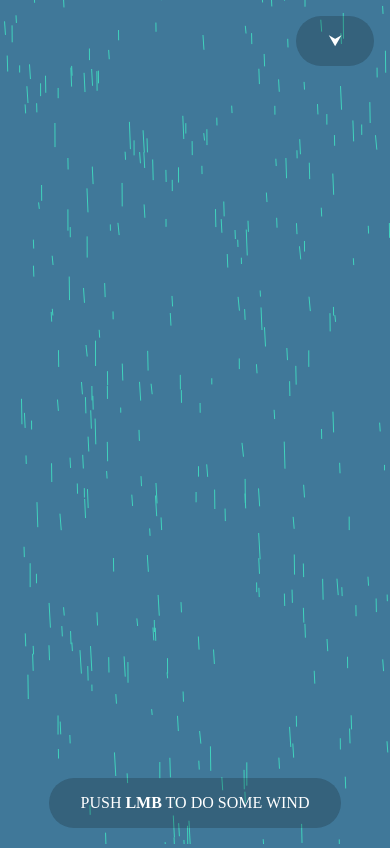
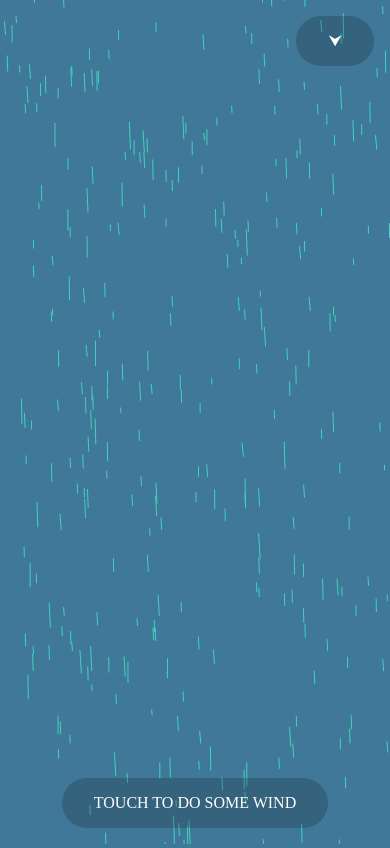
Before and after one commit to OnionKnight621/rain-n-wind, a website built with Vite: page index.html in a window 390 px wide. Built offline with nearby package versions, Linux system fonts and the light colour scheme.

Commit message:
feat: contextual hint msg

```diff
--- a/index.html
+++ b/index.html
@@ -9,7 +9,7 @@
     <div id="app">
       <canvas id="canvas"></canvas>
       <div id="hint">
-        <span>PUSH <strong>LMB</strong> TO DO SOME WIND</span>
+        <span><span id="context"></span> TO DO SOME WIND</span>
       </div>
       <div id="settings">
         <div data-type="setting-item" id="s-collapse">⮝</div>
--- a/src/style.css
+++ b/src/style.css
@@ -20,11 +20,19 @@ body {
   height: fit-content;
 }
 
+#hint #context:before {
+  content: "PUSH LMB";
+}
+
 @media (max-width: 450px) {
   #hint {
     top: auto;
     bottom: 0;
     margin: auto auto 1rem auto;
+  }
+
+  #hint #context:before {
+    content: "TOUCH";
   }
 }
 
```
